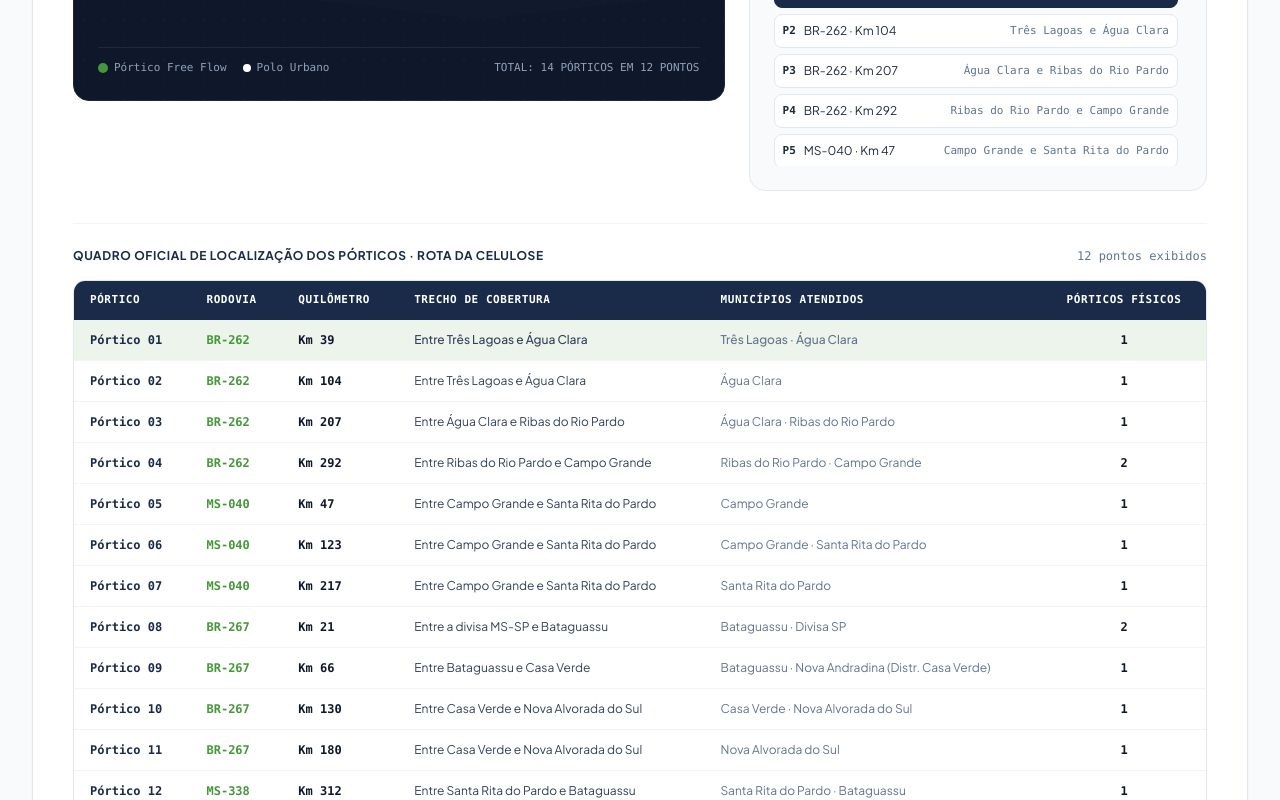
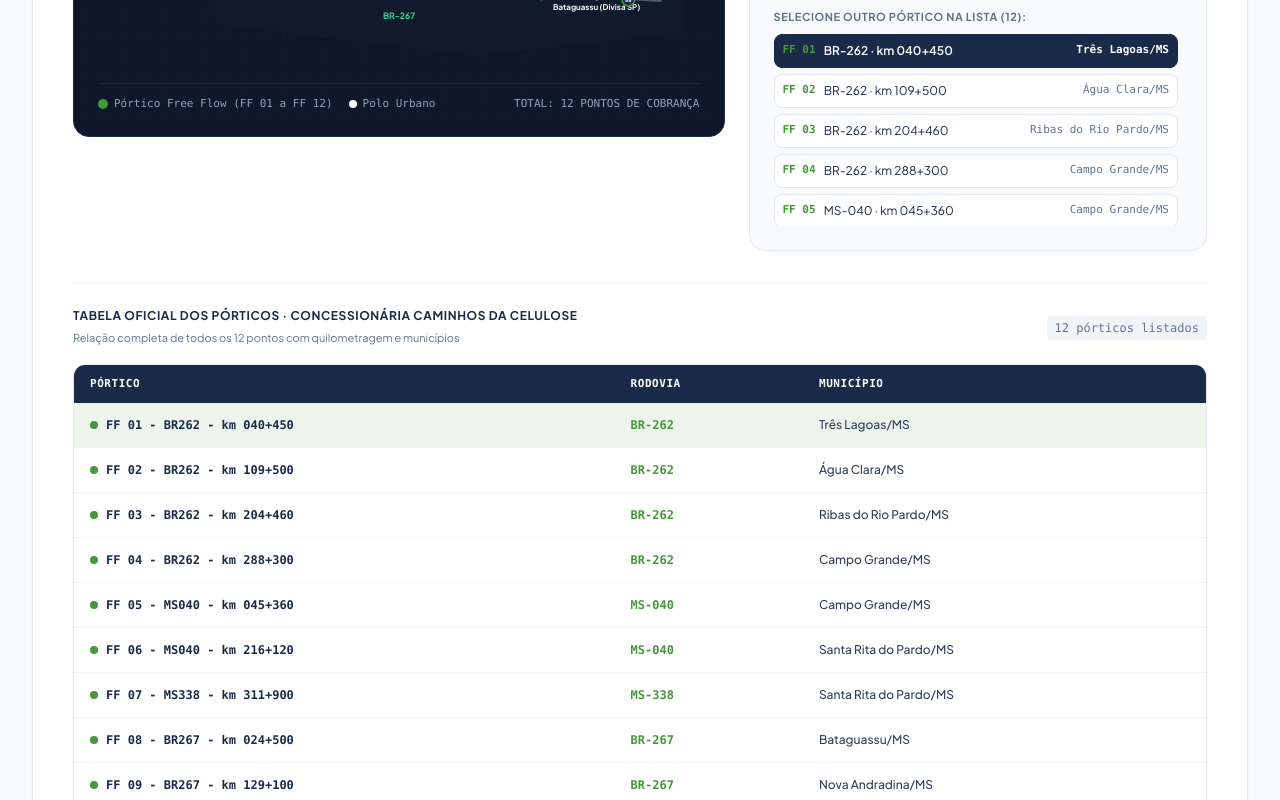
Before and after one commit to eduardobonizio/Treinamento-caminhos-da-celulose, a React (Vite) app: page / in a window 1280 px wide. Shown: the part 2380-3180 px from the top of the page. Built offline with nearby package versions, Linux system fonts and the light colour scheme.

Commit message:
feat: update gantry location data model
Refactor GantryLocation interface to include explicit codes and formatted names, and update the deployment assets.

```diff
--- a/src/components/GantryMapSection.tsx
+++ b/src/components/GantryMapSection.tsx
@@ -1,157 +1,163 @@
 import React, { useState } from 'react';
-import { MapPin, Navigation, Compass, Filter, CheckCircle2, Info, ChevronRight } from 'lucide-react';
+import { MapPin, Navigation, Compass, Filter, CheckCircle2, Info, ChevronRight, Layers } from 'lucide-react';
 
 export interface GantryLocation {
   id: string;
+  code: string; // "FF 01", "FF 02", etc.
   number: number;
+  fullName: string; // "FF 01 - BR262 - km 040+450"
   highway: 'BR-262' | 'MS-040' | 'BR-267' | 'MS-338';
-  km: number;
-  stretch: string;
-  cities: string;
+  kmDisplay: string; // "km 040+450"
+  city: string; // "Três Lagoas/MS"
   gantriesCount: number;
   description: string;
   coords: { x: number; y: number }; // Relative coordinates for SVG map (0-800 x 0-480)
 }
 
 export const gantryLocations: GantryLocation[] = [
-  // BR-262 (Três Lagoas -> Água Clara -> Ribas do Rio Pardo -> Campo Grande)
   {
-    id: 'g-262-1',
+    id: 'ff-01',
+    code: 'FF 01',
     number: 1,
+    fullName: 'FF 01 - BR262 - km 040+450',
     highway: 'BR-262',
-    km: 39,
-    stretch: 'Entre Três Lagoas e Água Clara',
-    cities: 'Três Lagoas · Água Clara',
+    kmDisplay: 'km 040+450',
+    city: 'Três Lagoas/MS',
     gantriesCount: 1,
-    description: 'Pórtico próximo ao polo industrial de Três Lagoas. Monitora alto fluxo de caminhões florestais e cargas industriais.',
-    coords: { x: 680, y: 150 }
+    description: 'Pórtico localizado no km 040+450 da BR-262, no município de Três Lagoas/MS. Monitora intenso tráfego florestal e industrial no polo leste.',
+    coords: { x: 670, y: 148 }
   },
   {
-    id: 'g-262-2',
+    id: 'ff-02',
+    code: 'FF 02',
     number: 2,
+    fullName: 'FF 02 - BR262 - km 109+500',
     highway: 'BR-262',
-    km: 104,
-    stretch: 'Entre Três Lagoas e Água Clara',
-    cities: 'Água Clara',
+    kmDisplay: 'km 109+500',
+    city: 'Água Clara/MS',
     gantriesCount: 1,
-    description: 'Ponto estratégico intermediário no corredor leste de Mato Grosso do Sul.',
-    coords: { x: 550, y: 140 }
+    description: 'Pórtico no km 109+500 da BR-262, no município de Água Clara/MS. Ponto estratégico no escoamento de madeira de eucalipto.',
+    coords: { x: 540, y: 138 }
   },
   {
-    id: 'g-262-3',
+    id: 'ff-03',
+    code: 'FF 03',
     number: 3,
+    fullName: 'FF 03 - BR262 - km 204+460',
     highway: 'BR-262',
-    km: 207,
-    stretch: 'Entre Água Clara e Ribas do Rio Pardo',
-    cities: 'Água Clara · Ribas do Rio Pardo',
+    kmDisplay: 'km 204+460',
+    city: 'Ribas do Rio Pardo/MS',
     gantriesCount: 1,
-    description: 'Trecho de aproximação do grande polo de celulose em Ribas do Rio Pardo. Elevado tráfego de tritrens e bitrens.',
-    coords: { x: 390, y: 135 }
+    description: 'Pórtico no km 204+460 da BR-262, em Ribas do Rio Pardo/MS. Corredor essencial de acesso ao grande complexo fabril de celulose.',
+    coords: { x: 380, y: 135 }
   },
   {
-    id: 'g-262-4',
+    id: 'ff-04',
+    code: 'FF 04',
     number: 4,
+    fullName: 'FF 04 - BR262 - km 288+300',
     highway: 'BR-262',
-    km: 292,
-    stretch: 'Entre Ribas do Rio Pardo e Campo Grande',
-    cities: 'Ribas do Rio Pardo · Campo Grande',
+    kmDisplay: 'km 288+300',
+    city: 'Campo Grande/MS',
     gantriesCount: 2,
-    description: 'Trecho duplicado com 2 pórticos instalados para leitura bidirecional no acesso à capital Campo Grande.',
+    description: 'Pórtico no km 288+300 da BR-262, no município de Campo Grande/MS. Estrutura bidirecional no acesso da capital do estado.',
     coords: { x: 230, y: 155 }
   },
-
-  // MS-040 (Campo Grande -> Santa Rita do Pardo)
   {
-    id: 'g-040-1',
+    id: 'ff-05',
+    code: 'FF 05',
     number: 5,
+    fullName: 'FF 05 - MS040 - km 045+360',
     highway: 'MS-040',
-    km: 47,
-    stretch: 'Entre Campo Grande e Santa Rita do Pardo',
-    cities: 'Campo Grande',
+    kmDisplay: 'km 045+360',
+    city: 'Campo Grande/MS',
     gantriesCount: 1,
-    description: 'Saída leste da capital em direção à bacia florestal do Rio Pardo.',
+    description: 'Pórtico no km 045+360 da MS-040, no município de Campo Grande/MS. Saída sudeste da capital interligando as bacias florestais.',
     coords: { x: 230, y: 240 }
   },
   {
-    id: 'g-040-2',
+    id: 'ff-06',
+    code: 'FF 06',
     number: 6,
+    fullName: 'FF 06 - MS040 - km 216+120',
     highway: 'MS-040',
-    km: 123,
-    stretch: 'Entre Campo Grande e Santa Rita do Pardo',
-    cities: 'Campo Grande · Santa Rita do Pardo',
+    kmDisplay: 'km 216+120',
+    city: 'Santa Rita do Pardo/MS',
     gantriesCount: 1,
-    description: 'Pórtico no coração da MS-040, rodovia vital para transporte florestal sustentável.',
+    description: 'Pórtico no km 216+120 da MS-040, em Santa Rita do Pardo/MS. Intersecção estratégica com o entroncamento da MS-338.',
+    coords: { x: 450, y: 285 }
+  },
+  {
+    id: 'ff-07',
+    code: 'FF 07',
+    number: 7,
+    fullName: 'FF 07 - MS338 - km 311+900',
+    highway: 'MS-338',
+    kmDisplay: 'km 311+900',
+    city: 'Santa Rita do Pardo/MS',
+    gantriesCount: 1,
+    description: 'Pórtico no km 311+900 da MS-338, em Santa Rita do Pardo/MS. Rodovia que integra a MS-040 à BR-267.',
+    coords: { x: 520, y: 320 }
+  },
+  {
+    id: 'ff-08',
+    code: 'FF 08',
+    number: 8,
+    fullName: 'FF 08 - BR267 - km 024+500',
+    highway: 'BR-267',
+    kmDisplay: 'km 024+500',
+    city: 'Bataguassu/MS',
+    gantriesCount: 2,
+    description: 'Pórtico no km 024+500 da BR-267, no município de Bataguassu/MS. Portal interestadual com SP pela ponte do Rio Paraná.',
+    coords: { x: 670, y: 390 }
+  },
+  {
+    id: 'ff-09',
+    code: 'FF 09',
+    number: 9,
+    fullName: 'FF 09 - BR267 - km 129+100',
+    highway: 'BR-267',
+    kmDisplay: 'km 129+100',
+    city: 'Nova Andradina/MS',
+    gantriesCount: 1,
+    description: 'Pórtico no km 129+100 da BR-267, no município de Nova Andradina/MS (região de Casa Verde). Corredor logístico de cargas.',
+    coords: { x: 420, y: 372 }
+  },
+  {
+    id: 'ff-10',
+    code: 'FF 10',
+    number: 10,
+    fullName: 'FF 10 - BR267 - km 182+000',
+    highway: 'BR-267',
+    kmDisplay: 'km 182+000',
+    city: 'Nova Alvorada do Sul/MS',
+    gantriesCount: 1,
+    description: 'Pórtico no km 182+000 da BR-267, em Nova Alvorada do Sul/MS. Entroncamento de escoamento para o sul do estado.',
+    coords: { x: 250, y: 350 }
+  },
+  {
+    id: 'ff-11',
+    code: 'FF 11',
+    number: 11,
+    fullName: 'FF 11 - MS040 - km 123+860',
+    highway: 'MS-040',
+    kmDisplay: 'km 123+860',
+    city: 'Ribas do Rio Pardo/MS',
+    gantriesCount: 1,
+    description: 'Pórtico no km 123+860 da MS-040, no município de Ribas do Rio Pardo/MS. Monitoramento no trecho intermediário da rodovia.',
     coords: { x: 340, y: 260 }
   },
   {
-    id: 'g-040-3',
-    number: 7,
-    highway: 'MS-040',
-    km: 217,
-    stretch: 'Entre Campo Grande e Santa Rita do Pardo',
-    cities: 'Santa Rita do Pardo',
+    id: 'ff-12',
+    code: 'FF 12',
+    number: 12,
+    fullName: 'FF 12 - BR267 - KM 065+750',
+    highway: 'BR-267',
+    kmDisplay: 'KM 065+750',
+    city: 'Anaurilândia/MS',
     gantriesCount: 1,
-    description: 'Aproximação de Santa Rita do Pardo e conexão com a MS-338.',
-    coords: { x: 450, y: 285 }
-  },
-
-  // BR-267 (Bataguassu / Divisa SP -> Casa Verde -> Nova Alvorada do Sul)
-  {
-    id: 'g-267-1',
-    number: 8,
-    highway: 'BR-267',
-    km: 21,
-    stretch: 'Entre a divisa MS-SP e Bataguassu',
-    cities: 'Bataguassu · Divisa SP',
-    gantriesCount: 2,
-    description: 'Portal de entrada interestadual vindo de São Paulo via Ponte Hélio Serejo / Rio Paraná.',
-    coords: { x: 670, y: 390 }
-  },
-  {
-    id: 'g-267-2',
-    number: 9,
-    highway: 'BR-267',
-    km: 66,
-    stretch: 'Entre Bataguassu e Casa Verde',
-    cities: 'Bataguassu · Nova Andradina (Distr. Casa Verde)',
-    gantriesCount: 1,
-    description: 'Corredor de escoamento de grãos e produtos florestais do sul do estado.',
-    coords: { x: 540, y: 380 }
-  },
-  {
-    id: 'g-267-3',
-    number: 10,
-    highway: 'BR-267',
-    km: 130,
-    stretch: 'Entre Casa Verde e Nova Alvorada do Sul',
-    cities: 'Casa Verde · Nova Alvorada do Sul',
-    gantriesCount: 1,
-    description: 'Ponto estratégico entre o entroncamento da BR-163 e a Rota Bioceânica.',
-    coords: { x: 380, y: 370 }
-  },
-  {
-    id: 'g-267-4',
-    number: 11,
-    highway: 'BR-267',
-    km: 180,
-    stretch: 'Entre Casa Verde e Nova Alvorada do Sul',
-    cities: 'Nova Alvorada do Sul',
-    gantriesCount: 1,
-    description: 'Acesso ao polo de Nova Alvorada do Sul, interligando o tráfego pesado com o centro do estado.',
-    coords: { x: 250, y: 350 }
-  },
-
-  // MS-338 (Santa Rita do Pardo -> Bataguassu)
-  {
-    id: 'g-338-1',
-    number: 12,
-    highway: 'MS-338',
-    km: 312,
-    stretch: 'Entre Santa Rita do Pardo e Bataguassu',
-    cities: 'Santa Rita do Pardo · Bataguassu',
-    gantriesCount: 1,
-    description: 'Ligação estratégica unindo o corredor da MS-040 com a BR-267 e BR-262.',
-    coords: { x: 530, y: 320 }
+    description: 'Pórtico no km 065+750 da BR-267, no município de Anaurilândia/MS. Integração viária no leste sul-mato-grossense.',
+    coords: { x: 560, y: 382 }
   }
 ];
 
@@ -170,16 +176,16 @@
       <div className="flex flex-col md:flex-row md:items-end justify-between gap-4 border-b border-slate-100 pb-6">
         <div>
           <div className="flex items-center gap-2 text-xs font-bold text-[#46973A] uppercase tracking-wider">
-            <span>Mapeamento da Concessão</span>
+            <span>Mapeamento Oficial da Concessão</span>
             <span>·</span>
-            <span>AGEMS · 870,3 km</span>
+            <span>AGEMS · 12 Pontos de Cobrança</span>
           </div>
           <h2 className="text-2xl sm:text-3xl font-extrabold text-[#1A2B49] tracking-tight mt-1">
-            Localização de Todos os Pórticos Free Flow
+            Localização Oficial dos Pórticos Free Flow (FF 01 a FF 12)
           </h2>
           <div className="w-16 h-1 bg-[#46973A] rounded-full mt-2" />
           <p className="text-sm text-slate-600 mt-2 max-w-2xl">
-            A malha concedida conta com <strong>12 pontos de cobrança eletrônica distribuídos em 14 pórticos aéreos</strong> monitorados 24h pelo Centro de Controle de Arrecadação (CCA).
+            Confira a quilometragem exata com estacas métricas e os municípios de cada pórtico ao longo das rodovias <strong>BR-262, MS-040, BR-267 e MS-338</strong>.
           </p>
         </div>
 
@@ -191,7 +197,7 @@
               onClick={() => setSelectedHighway(hw)}
               className={`px-3 py-1.5 rounded-lg transition-all cursor-pointer whitespace-nowrap ${
                 selectedHighway === hw
-                  ? 'bg-[#1A2B49] text-white shadow-xs'
+                  ? 'bg-[#1A2B49] text-white shadow-xs font-bold'
                   : 'text-slate-600 hover:text-[#1A2B49]'
               }`}
             >
@@ -336,10 +342,10 @@
                 <text x="0" y="18" fill="#F8FAFC" fontSize="10" fontWeight="bold" textAnchor="middle">Bataguassu (Divisa SP)</text>
               </g>
 
-              {/* Casa Verde */}
+              {/* Nova Andradina */}
               <g transform="translate(450, 375)">
                 <circle cx="0" cy="0" r="5" fill="#E2E8F0" />
-                <text x="0" y="16" fill="#CBD5E1" fontSize="10" textAnchor="middle">Casa Verde</text>
+                <text x="0" y="16" fill="#CBD5E1" fontSize="10" textAnchor="middle">Nova Andradina</text>
               </g>
 
               {/* Nova Alvorada do Sul */}
@@ -375,23 +381,24 @@
                       strokeWidth="2"
                     />
 
-                    {/* Gantry Number label */}
+                    {/* Gantry Code label */}
                     <text
                       x="0"
-                      y="3.5"
+                      y="3"
                       textAnchor="middle"
                       fill="#FFFFFF"
-                      fontSize={isSelected ? '9' : '8'}
+                      fontSize={isSelected ? '8' : '7'}
                       fontWeight="bold"
+                      fontFamily="monospace"
                     >
-                      {g.number}
+                      {g.code.replace('FF ', '')}
                     </text>
 
                     {/* Km Tag Label */}
                     <rect
-                      x="-22"
-                      y={isSelected ? "-25" : "-20"}
-                      width="44"
+                      x="-26"
+                      y={isSelected ? "-24" : "-20"}
+                      width="52"
                       height="14"
                       rx="3"
                       fill="#0F172A"
@@ -400,14 +407,14 @@
                     />
                     <text
                       x="0"
-                      y={isSelected ? "-15" : "-10"}
+                      y={isSelected ? "-14" : "-10"}
                       textAnchor="middle"
                       fill={isSelected ? '#46973A' : '#E2E8F0'}
-                      fontSize="8"
+                      fontSize="7.5"
                       fontWeight="bold"
                       fontFamily="monospace"
                     >
-                      Km {g.km}
+                      {g.kmDisplay.replace('km ', 'Km ').replace('KM ', 'Km ')}
                     </text>
                   </g>
                 );
@@ -420,14 +427,14 @@
             <div className="flex items-center gap-4">
               <span className="flex items-center gap-1.5">
                 <span className="w-2.5 h-2.5 rounded-full bg-[#46973A]" />
-                Pórtico Free Flow
+                Pórtico Free Flow (FF 01 a FF 12)
               </span>
               <span className="flex items-center gap-1.5">
                 <span className="w-2 h-2 rounded-full bg-white" />
                 Polo Urbano
               </span>
             </div>
-            <span>TOTAL: 14 PÓRTICOS EM 12 PONTOS</span>
+            <span>TOTAL: 12 PONTOS DE COBRANÇA</span>
           </div>
 
         </div>
@@ -437,24 +444,24 @@
 
           <div>
             <div className="flex items-center justify-between border-b border-slate-200 pb-3">
-              <span className="text-xs font-mono font-bold px-2 py-0.5 rounded bg-[#1A2B49] text-white">
-                PÓRTICO #{activeGantry.number.toString().padStart(2, '0')}
+              <span className="text-xs font-mono font-bold px-2.5 py-1 rounded bg-[#1A2B49] text-white">
+                {activeGantry.code}
               </span>
               <span className="text-xs font-mono font-bold text-[#46973A]">
-                {activeGantry.highway} · KM {activeGantry.km}
+                {activeGantry.highway} · {activeGantry.kmDisplay}
               </span>
             </div>
 
             <div className="mt-4">
               <span className="text-xs font-bold uppercase text-slate-500 tracking-wider block">
-                Trecho de Operação:
+                Nome Oficial do Ponto:
               </span>
               <h3 className="text-lg font-bold text-[#1A2B49] mt-0.5">
-                {activeGantry.stretch}
+                {activeGantry.fullName}
               </h3>
-              <span className="text-xs text-slate-500 flex items-center gap-1 mt-1">
+              <span className="text-xs text-slate-600 flex items-center gap-1 mt-1 font-medium">
                 <MapPin className="w-3.5 h-3.5 text-[#46973A] shrink-0" />
-                {activeGantry.cities}
+                {activeGantry.city}
               </span>
             </div>
 
@@ -482,7 +489,7 @@
           {/* Quick list of other gantries in same highway */}
           <div className="pt-4 border-t border-slate-200">
             <span className="text-[11px] font-bold text-slate-500 uppercase tracking-wider block mb-2">
-              Selecione outro pórtico na lista:
+              Selecione outro pórtico na lista ({filteredGantries.length}):
             </span>
             <div className="max-h-48 overflow-y-auto space-y-1.5 pr-1">
               {filteredGantries.map((g) => (
@@ -496,11 +503,11 @@
                   }`}
                 >
                   <span className="flex items-center gap-2 truncate">
-                    <span className="font-mono text-[11px] font-bold">P{g.number}</span>
-                    <span className="truncate">{g.highway} · Km {g.km}</span>
+                    <span className="font-mono text-[11px] font-bold text-[#46973A]">{g.code}</span>
+                    <span className="truncate">{g.highway} · {g.kmDisplay}</span>
                   </span>
-                  <span className={`text-[11px] font-mono shrink-0 ${activeGantry.id === g.id ? 'text-[#46973A]' : 'text-slate-500'}`}>
-                    {g.stretch.split('Entre')[1] || g.stretch}
+                  <span className={`text-[11px] font-mono shrink-0 ${activeGantry.id === g.id ? 'text-white' : 'text-slate-500'}`}>
+                    {g.city}
                   </span>
                 </button>
               ))}
@@ -511,27 +518,29 @@
 
       </div>
 
-      {/* Complete Table Matrix of All 12 Points / 14 Gantries */}
+      {/* Complete Official Table matching the user's specification */}
       <div className="pt-6 border-t border-slate-100">
         <div className="mb-4 flex items-center justify-between">
-          <span className="text-xs font-bold text-[#1A2B49] uppercase tracking-wider block">
-            Quadro Oficial de Localização dos Pórticos · Rota da Celulose
-          </span>
-          <span className="text-xs font-mono text-slate-500">
-            {filteredGantries.length} pontos exibidos
+          <div>
+            <span className="text-xs font-bold text-[#1A2B49] uppercase tracking-wider block">
+              Tabela Oficial dos Pórticos · Concessionária Caminhos da Celulose
+            </span>
+            <span className="text-[11px] text-slate-500">
+              Relação completa de todos os 12 pontos com quilometragem e municípios
+            </span>
+          </div>
+          <span className="text-xs font-mono text-slate-500 bg-slate-100 px-2 py-1 rounded">
+            {filteredGantries.length} pórticos listados
           </span>
         </div>
 
-        <div className="overflow-x-auto rounded-xl border border-slate-200">
+        <div className="overflow-x-auto rounded-xl border border-slate-200 shadow-xs">
           <table className="w-full text-left text-xs text-slate-700">
             <thead className="bg-[#1A2B49] text-white text-[11px] uppercase tracking-wider font-mono">
               <tr>
                 <th className="py-3 px-4">Pórtico</th>
                 <th className="py-3 px-4">Rodovia</th>
-                <th className="py-3 px-4">Quilômetro</th>
-                <th className="py-3 px-4">Trecho de Cobertura</th>
-                <th className="py-3 px-4">Municípios Atendidos</th>
-                <th className="py-3 px-4 text-center">Pórticos Físicos</th>
+                <th className="py-3 px-4">Município</th>
               </tr>
             </thead>
             <tbody className="divide-y divide-slate-100 bg-white">
@@ -540,26 +549,18 @@
                   key={g.id}
                   onClick={() => setActiveGantry(g)}
                   className={`hover:bg-slate-50/80 transition-colors cursor-pointer ${
-                    activeGantry.id === g.id ? 'bg-[#46973A]/10 font-medium' : ''
+                    activeGantry.id === g.id ? 'bg-[#46973A]/10 font-semibold' : ''
                   }`}
                 >
-                  <td className="py-3 px-4 font-mono font-bold text-[#1A2B49]">
-                    Pórtico {g.number.toString().padStart(2, '0')}
+                  <td className="py-3.5 px-4 font-mono font-bold text-[#1A2B49] flex items-center gap-2">
+                    <span className="w-2 h-2 rounded-full bg-[#46973A]" />
+                    <span>{g.fullName}</span>
                   </td>
-                  <td className="py-3 px-4 font-mono font-bold text-[#46973A]">
+                  <td className="py-3.5 px-4 font-mono font-bold text-[#46973A]">
                     {g.highway}
                   </td>
-                  <td className="py-3 px-4 font-mono font-bold text-slate-900 tabular-nums">
-                    Km {g.km}
-                  </td>
-                  <td className="py-3 px-4">
-                    {g.stretch}
-                  </td>
-                  <td className="py-3 px-4 text-slate-500">
-                    {g.cities}
-                  </td>
-                  <td className="py-3 px-4 text-center font-mono font-bold text-slate-900">
-                    {g.gantriesCount}
+                  <td className="py-3.5 px-4 font-medium text-slate-700">
+                    {g.city}
                   </td>
                 </tr>
               ))}
```
Also changed, not shown: 5 other files (tests, documents, lock files or other folders).
